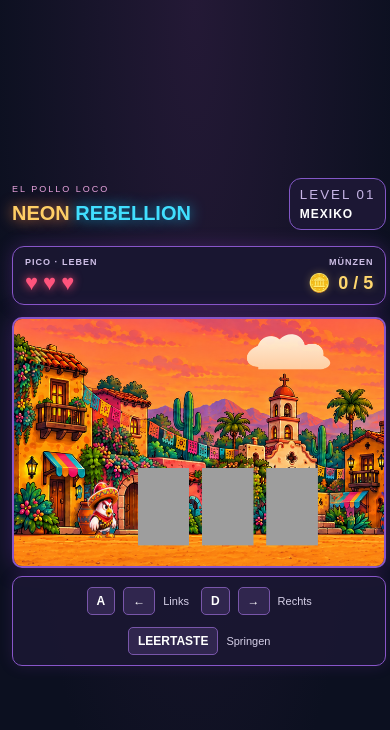
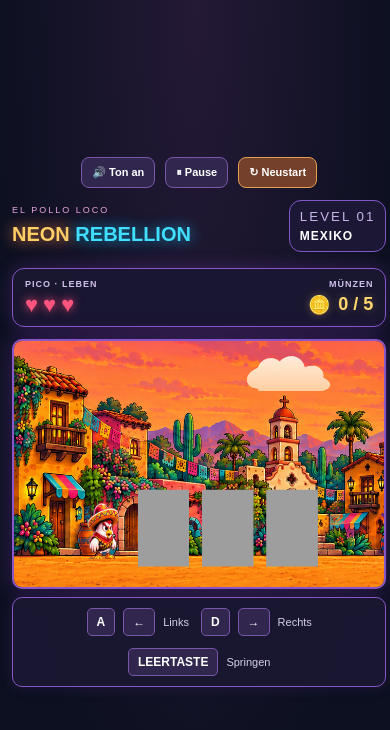
Before and after one commit to Genady86/el-pollo-loco-neon-rebellion, a plain HTML site: page index.html in a window 390 px wide. Drawn offline with Linux system fonts and the light colour scheme.

Commit message:
Premium Spielsteuerung mit Sound und Neustart

```diff
--- a/index.html
+++ b/index.html
@@ -8,6 +8,15 @@
         <link rel="stylesheet" href="style.css" />
     </head>
     <body>
+        <!-- Spielsteuerung -->
+        <div class="game-actions">
+            <button id="sound-btn" type="button">🔊 Ton an</button>
+
+            <button id="pause-btn" type="button">⏸ Pause</button>
+
+            <button id="restart-btn" type="button">↻ Neustart</button>
+        </div>
+
         <header class="game-header">
             <div class="game-brand">
                 <p class="game-kicker">EL POLLO LOCO</p>
--- a/script.js
+++ b/script.js
@@ -33,5 +33,43 @@ window.addEventListener('keyup', (event) => {
     }
 });
 
+/* ========================================
+   SOUND AN / AUS
+======================================== */
+
+// Sound ist standardmaessig eingeschaltet
+let soundEnabled = true;
+
+// Sound-Schaltflaeche aus HTML holen
+const soundButton = document.getElementById('sound-btn');
+
+// Auf einen Mausklick reagieren
+soundButton.addEventListener('click', () => {
+    // Zwischen an und aus wechseln
+    soundEnabled = !soundEnabled;
+
+    // Beschriftung aktualisieren
+    if (soundEnabled) {
+        soundButton.textContent = '🔊 Ton an';
+    } else {
+        soundButton.textContent = '🔇 Ton aus';
+    }
+
+    console.log('Sound aktiviert:', soundEnabled);
+});
+
+/* ========================================
+   SPIEL NEU STARTEN
+======================================== */
+
+// Neustart-Schaltflaeche aus HTML holen
+const restartButton = document.getElementById('restart-btn');
+
+// Auf einen Klick reagieren
+restartButton.addEventListener('click', () => {
+    // Aktuelle Webseite neu laden
+    window.location.reload();
+});
+
 // Spielwelt starten
 let world = new World(canvas, keyboard);
--- a/style.css
+++ b/style.css
@@ -223,8 +223,6 @@ body {
     .coin-counter {
         font-size: 18px;
     }
-
-
 }
 
 /* ========================================
@@ -284,4 +282,129 @@ body {
     .control-hint {
         font-size: 11px;
     }
+
+    /* ========================================
+   PREMIUM SPIELSTEUERUNG
+======================================== */
+
+    .game-actions {
+        width: min(96vw, 960px);
+        display: flex;
+        justify-content: flex-end;
+        flex-wrap: wrap;
+        gap: 10px;
+        margin: 0 auto 12px;
+    }
+
+    .game-actions button {
+        padding: 10px 16px;
+        border: 1px solid #7956aa;
+        border-radius: 8px;
+
+        background: #30264e;
+        color: #ffffff;
+
+        font-family: inherit;
+        font-size: 13px;
+        font-weight: bold;
+
+        cursor: pointer;
+        transition:
+            background 0.2s,
+            transform 0.2s;
+    }
+
+    .game-actions button:hover {
+        background: #49366f;
+        transform: translateY(-2px);
+    }
+
+    .game-actions button:focus-visible {
+        outline: 2px solid #41dfff;
+        outline-offset: 3px;
+    }
+
+    #restart-btn {
+        border-color: #b87b43;
+        background: #573325;
+    }
+
+    #restart-btn:hover {
+        background: #75462d;
+    }
+
+    @media (max-width: 480px) {
+        .game-actions {
+            justify-content: center;
+        }
+
+        .game-actions button {
+            padding: 8px 10px;
+            font-size: 11px;
+        }
+    }
 }
+
+/* ========================================
+   PREMIUM BUTTONS - NEON REBELLION
+======================================== */
+
+.game-actions {
+    width: min(96vw, 960px);
+    display: flex;
+    justify-content: flex-end;
+    align-items: center;
+    flex-wrap: wrap;
+    gap: 10px;
+    margin: 0 auto 12px;
+}
+
+.game-actions button {
+    appearance: none;
+    padding: 10px 16px;
+
+    border: 1px solid #7956aa;
+    border-radius: 8px;
+
+    background: #30264e;
+    color: #ffffff;
+
+    font-family: inherit;
+    font-size: 13px;
+    font-weight: bold;
+
+    cursor: pointer;
+    transition:
+        background 0.2s,
+        transform 0.2s;
+}
+
+.game-actions button:hover {
+    background: #49366f;
+    transform: translateY(-2px);
+}
+
+.game-actions button:focus-visible {
+    outline: 2px solid #41dfff;
+    outline-offset: 3px;
+}
+
+#restart-btn {
+    background: #75402b;
+    border-color: #e4a052;
+}
+
+#restart-btn:hover {
+    background: #955234;
+}
+
+@media (max-width: 480px) {
+    .game-actions {
+        justify-content: center;
+    }
+
+    .game-actions button {
+        padding: 8px 10px;
+        font-size: 11px;
+    }
+}
```
